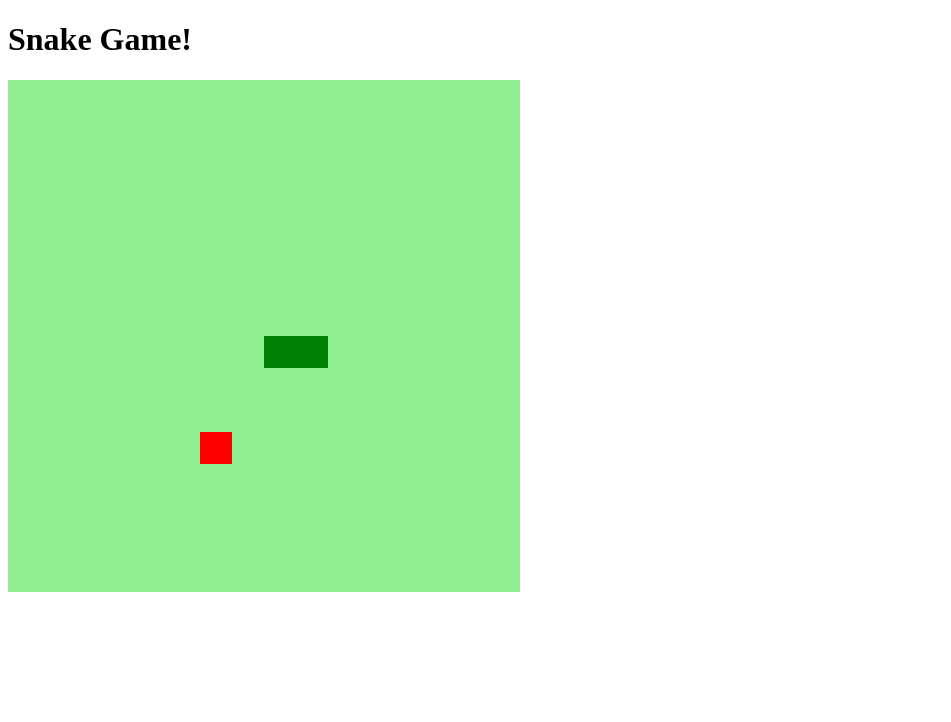
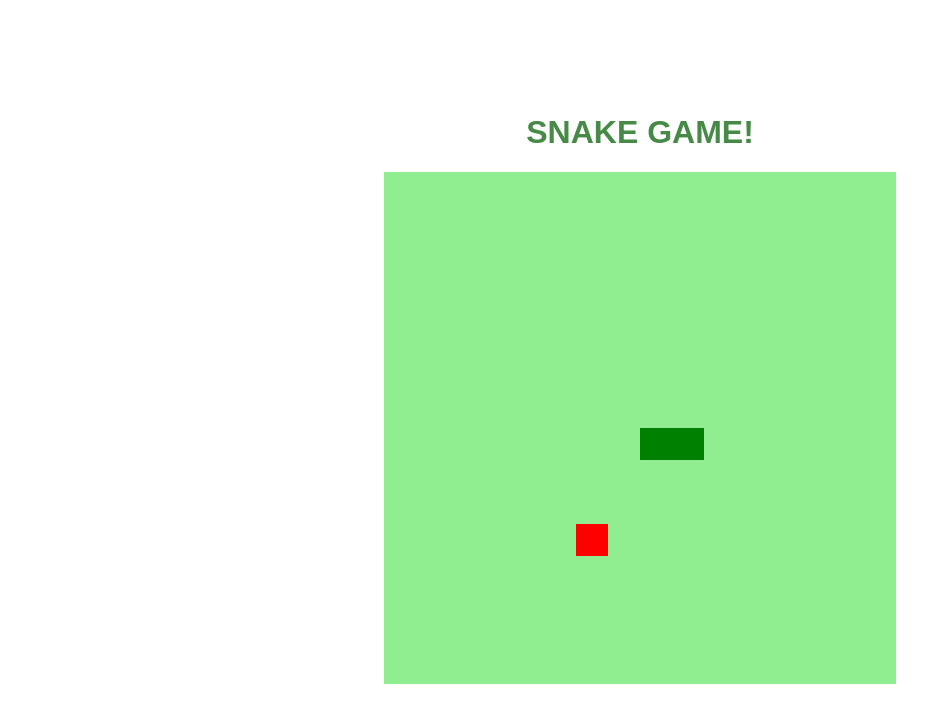
Before and after one commit to githiago-hs/projeto-snakegame, a plain HTML site: page index.html in a window 1280 px wide. Shown: the whole page, without its empty margins (0-951 px from the left). Drawn offline with Linux system fonts and the light colour scheme.

Commit message:
adicionar estilizacao ao body

```diff
--- a/index.html
+++ b/index.html
@@ -7,7 +7,7 @@
     <title>Snake Game</title>
 </head>
 <body>
-    <h1>Snake Game!</h1>
+    <h1>SNAKE GAME!</h1>
     <canvas id="snake" width="512" height="512"></canvas>
 
     <script src="/script.js"></script>
--- a/style.css
+++ b/style.css
@@ -1,3 +1,10 @@
 body {
-
+    height: 95vh;
+    width: 95;
+    display: flex;
+    justify-content: center;
+    align-items: center;
+    flex-direction: column;
+    color: rgb(71, 138, 71);
+    font-family: Arial, Helvetica, sans-serif;
 }
```
Also changed, not shown: script.js (line endings or trailing spaces).
